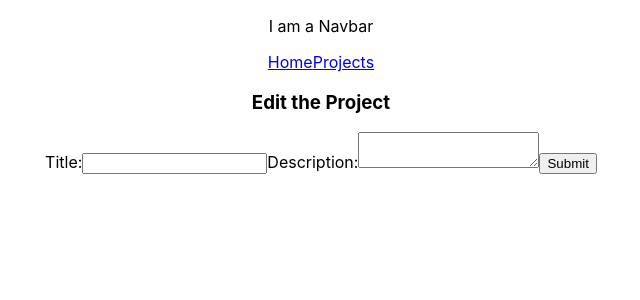
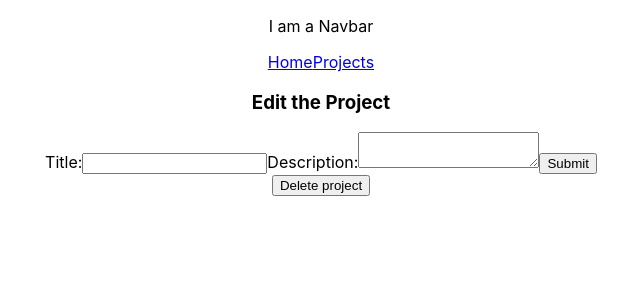
Before and after one commit to rjkerrison/webdev-212, a React (Create React App) app in the folder w8/d1/project-management-client/: page /projects/1/edit in a window 1280 px wide. Shown: the top 300 px of the page, without its empty margins (319-959 px from the left). Built offline with nearby package versions, Linux system fonts and the light colour scheme; no server answers.

Commit message:
EditProjectPage Delete action

```diff
--- a/w8/d1/project-management-client/src/pages/EditProjectPage.js
+++ b/w8/d1/project-management-client/src/pages/EditProjectPage.js
@@ -38,6 +38,18 @@ function EditProjectPage(props) {
     navigate(`/projects/${projectId}`)
   }
 
+  const deleteProject = async () => {
+    try {
+      // Make a DELETE request to delete the project
+
+      await axios.delete(`${API_URL}/api/projects/${projectId}`)
+
+      navigate('/projects')
+    } catch (err) {
+      console.log(err)
+    }
+  }
+
   return (
     <div className="EditProjectPage">
       <h3>Edit the Project</h3>
@@ -60,6 +72,7 @@ function EditProjectPage(props) {
 
         <input type="submit" value="Submit" />
       </form>
+      <button onClick={deleteProject}>Delete {title || 'project'}</button>
     </div>
   )
 }
```
